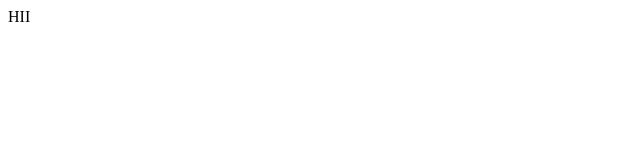
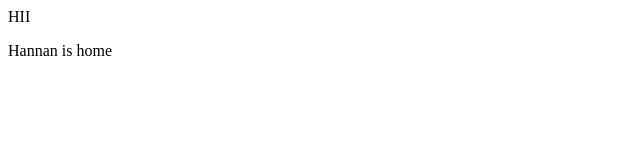
Before and after one commit to Najafmalik07/Najaf-repo2, a plain HTML site: page index.html in a window 1280 px wide. Shown: the full height of the page, 0-640 px from the left. Drawn offline with Linux system fonts and the light colour scheme.

Commit message:
Added online2

```diff
--- a/index.html
+++ b/index.html
@@ -1 +1,2 @@
 <p>HII</p>
+<p>Hannan is home</p>
```
